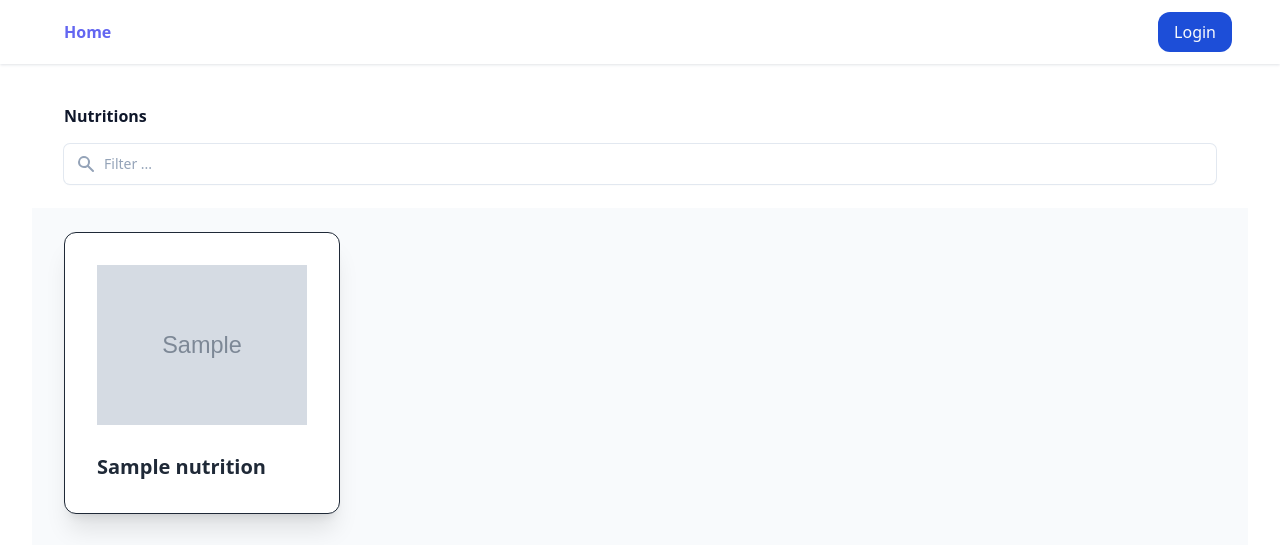
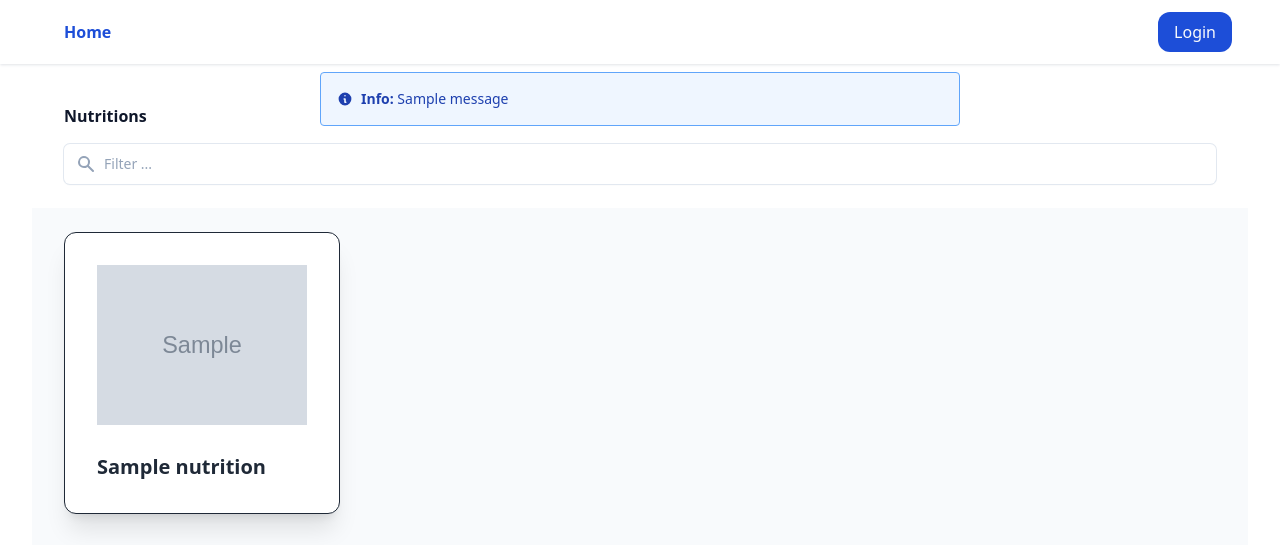
Before and after one commit to Mykhailiuk66/NutritionalValues, a Django app: page / in a window 1280 px wide. Shown: the top 545 px of the page. Run offline with Django 4.2, Linux system fonts and the light colour scheme; tables that the repository leaves empty hold one stand-in row (values such as "Sample post"); grey boxes marked "Sample" are stand-in pictures; one stand-in notice (Sample message) is shown; some libraries are stand-ins or nearby versions.

Commit message:
added alert messages

```diff
--- a/nutritions/views.py
+++ b/nutritions/views.py
@@ -2,6 +2,7 @@ from django.shortcuts import render, redirect
 from django.core.paginator import Paginator
 from django.shortcuts import get_object_or_404
 from django.db.models import Q
+from django.contrib import messages
 
 from .models import Nutrition
 from .forms import NutritionForm
@@ -53,7 +54,7 @@ def create_nutrition(request):
 
             return redirect('nutritions')
         else:
-            print("Form is not valid")
+            messages.error(request, "Something went wrong")
     else:
         form = NutritionForm()
 
@@ -75,7 +76,7 @@ def update_nutrition(request, pk):
 
             return redirect('nutritions')
         else:
-            print("Form is not valid")
+            print("Something went wrong")
     else:
         form = NutritionForm(instance=nutrition)
 
--- /dev/null
+++ b/static/js/main.js
@@ -0,0 +1,10 @@
+const alertElements = document.querySelectorAll('.alert');
+
+alertElements.forEach(alert => {
+  alert.addEventListener('click', () => {
+    alert.classList.add('fade');
+    setTimeout(() => {
+      alert.remove();
+    }, 500);
+  });
+});
--- a/static/styles/main.css
+++ b/static/styles/main.css
@@ -1,3 +1,11 @@
 .nutr-img{
     min-height: 10rem;
 }
+
+.alert {
+    transition: opacity 0.5s ease-out;
+  }
+
+  .alert.fade {
+    opacity: 0;
+  }
--- /dev/null
+++ b/templates/alert.html
@@ -0,0 +1,21 @@
+
+<div class="absolute z-50 mt-2 left-1/2 transform -translate-x-1/2 w-2/4">
+    {% for message in messages %}
+        <div class="alert bg-blue-50 border border-blue-400 rounded text-blue-800 text-sm p-4 flex justify-between mx-auto mb-2">
+            <div class="flex items-center">
+                <svg xmlns="http://www.w3.org/2000/svg" class="h-4 w-4 mr-2" viewBox="0 0 20 20" fill="currentColor">
+                    <path fill-rule="evenodd" d="M18 10a8 8 0 11-16 0 8 8 0 0116 0zm-7-4a1 1 0 11-2 0 1 1 0 012 0zM9 9a1 1 0 000 2v3a1 1 0 001 1h1a1 1 0 100-2v-3a1 1 0 00-1-1H9z" clip-rule="evenodd" />
+                </svg>
+                <p>
+                    <span class="font-bold {{ message.tags }}">Info:</span>
+                    {{ message }}
+                </p>
+            </div>
+            <!-- <div class="close-alert">
+                <svg xmlns="http://www.w3.org/2000/svg" class="h-6 w-6" fill="none" viewBox="0 0 24 24" stroke="currentColor">
+                    <path stroke-linecap="round" stroke-linejoin="round" stroke-width="2" d="M6 18L18 6M6 6l12 12" />
+                </svg>
+            </div> -->
+        </div>
+    {% endfor %}
+</div>
--- a/templates/main.html
+++ b/templates/main.html
@@ -15,7 +15,6 @@
   <link rel="stylesheet" href="{% static 'styles/main.css' %}">
   <script src="https://cdn.tailwindcss.com"></script>
 
-
   {% block components %}
 
   {% endblock components %}
@@ -26,8 +25,13 @@
 
   {% include 'navbar.html' %}
 
+  {% include 'alert.html' %}
+
 	{% block content %}
 
   {% endblock content %}
+
+  <script src="{% static 'js/main.js' %}"></script>
+
 </body>
 </html>
--- a/templates/navbar.html
+++ b/templates/navbar.html
@@ -2,7 +2,7 @@
 	<div class="md:h-16 h-28 mx-auto md:px-4 container flex items-center justify-between flex-wrap md:flex-nowrap">
 		<div class="text-gray-500 order-3 w-full md:w-auto md:order-2">
 			<ul class="flex font-semibold justify-between">
-				<li class="md:px-4 md:py-2 text-indigo-500"><a href="{% url 'nutritions' %}">Home</a></li>
+				<li class="md:px-4 md:py-2 text-blue-700"><a href="{% url 'nutritions' %}">Home</a></li>
 			</ul>
 		</div>
 		<div class="order-2 md:order-3 flex">
```
Also changed, not shown: users/views.py (+5 -4 lines).
